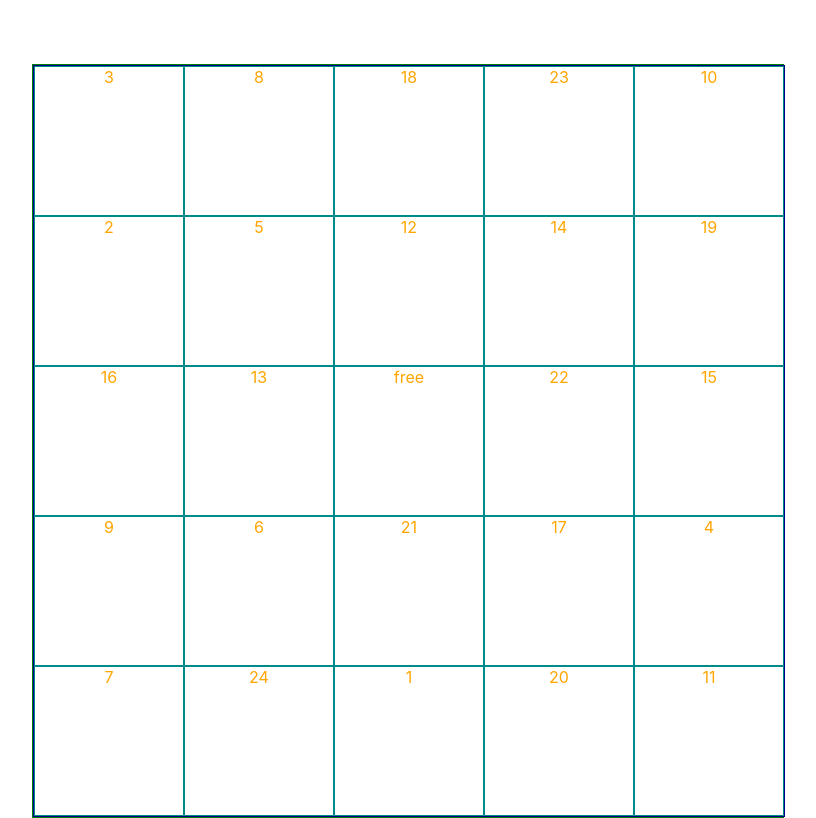
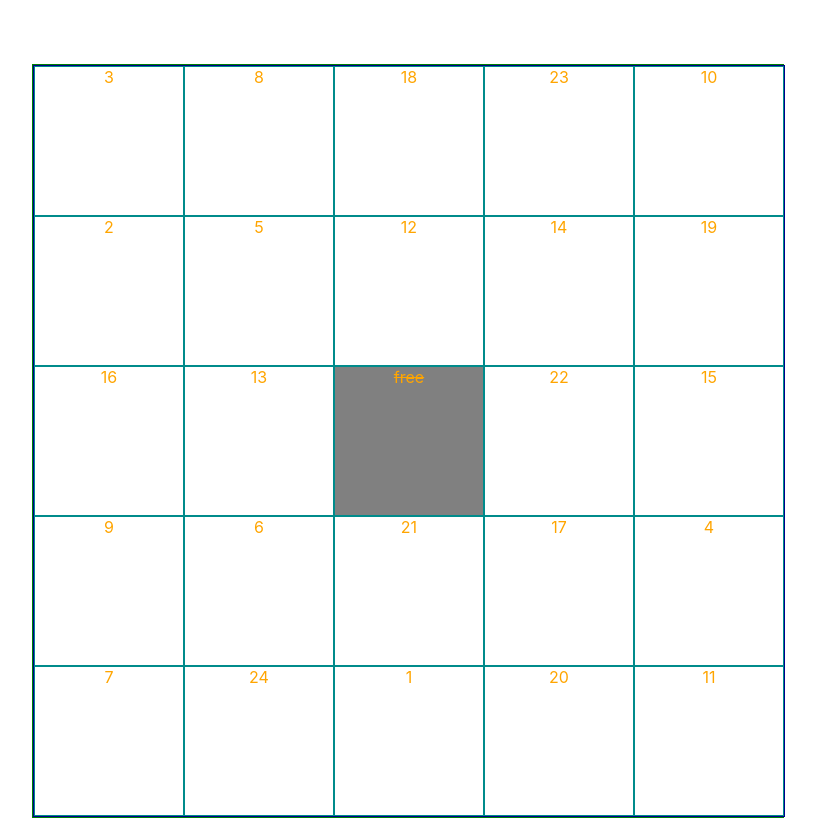
Before and after one commit to Gina-K/slalom-bingo-react-ts, a React (Vite) app: page / in a window 1280 px wide. Shown: the whole page, without its empty margins (232-1048 px from the left). Built offline with nearby package versions, Linux system fonts and the light colour scheme.

Commit message:
create toggleable cells (crossed/uncrossed)

```diff
--- a/src/assets/bingoCell.module.css
+++ b/src/assets/bingoCell.module.css
@@ -4,3 +4,8 @@
   color: orange;
   border: 1px solid darkcyan;
 }
+
+.crossed {
+  text-decoration: line-through;
+  background-color: gray;
+}
--- a/src/components/BingoCell.tsx
+++ b/src/components/BingoCell.tsx
@@ -1,13 +1,17 @@
+import { MouseEventHandler } from 'react'
+
 import cell from '../assets/bingoCell.module.css'
 
 interface BingoCellProps {
   text: string
+  isCrossed: boolean
+  onClick: MouseEventHandler<HTMLDivElement>
 }
 
-export const BingoCell = ({ text }: BingoCellProps) => {
+export const BingoCell = ({ text, isCrossed, onClick }: BingoCellProps) => {
   return (
     <>
-      <div className={cell.container}>
+      <div className={`${cell.container} ${isCrossed ? cell.crossed : ''}`} onClick={onClick}>
         <span>{text}</span>
       </div>
     </>
--- a/src/components/BingoField.tsx
+++ b/src/components/BingoField.tsx
@@ -1,14 +1,37 @@
+import { useState } from 'react'
 import field from '../assets/bingoField.module.css'
+import { FIELD_SIZE, FREE_CELL_INDEX } from '../consts'
 import { useFrustratingPhrases } from '../hooks/useFrustratingPhrases'
 import { BingoCell } from './BingoCell'
 
 export const BingoField = () => {
   const { phrases } = useFrustratingPhrases()
 
+  const initialCellStates: boolean[] = new Array(FIELD_SIZE).fill(false)
+  initialCellStates[FREE_CELL_INDEX] = true
+  const [cellStates, setCellStates] = useState<boolean[]>(initialCellStates)
+
+  const cellClickHandler = (index: number): void => {
+    if (index === FREE_CELL_INDEX) {
+      return
+    }
+
+    const newCellStates = [...cellStates]
+    newCellStates[index] = !newCellStates[index]
+    setCellStates(newCellStates)
+    console.log('>>>>> cellStates', cellStates)
+  }
+
   return (
     <div className={field.container}>
       <div className={field.grid}>
-        {phrases.map((phrase, index: number) => <BingoCell key={index} text={phrase} />)}
+        {phrases.map((phrase, index: number) =>
+          <BingoCell
+            key={index}
+            text={phrase}
+            isCrossed={cellStates[index]}
+            onClick={() => cellClickHandler(index)}
+          />)}
       </div>
     </div>
   )
--- a/src/consts.ts
+++ b/src/consts.ts
@@ -26,3 +26,4 @@ export const FRUSTRATING_PHRASES = [
 ]
 
 export const FIELD_SIZE = 25
+export const FREE_CELL_INDEX = 12
--- a/src/hooks/useFrustratingPhrases.ts
+++ b/src/hooks/useFrustratingPhrases.ts
@@ -1,6 +1,6 @@
 import { useCallback, useEffect, useState } from 'react'
 
-import { FIELD_SIZE, FRUSTRATING_PHRASES } from '../consts'
+import { FREE_CELL_INDEX, FRUSTRATING_PHRASES } from '../consts'
 
 interface UseFrustratingPhrasesResult {
   phrases: string[]
@@ -12,7 +12,7 @@ export const useFrustratingPhrases = (): UseFrustratingPhrasesResult => {
   const fillBingoField = useCallback(() => {
     // TODO: replace with correct shuffle function
     const shuffledPhrases = FRUSTRATING_PHRASES.toSorted(() => Math.random() - 0.5)
-    shuffledPhrases.splice(Math.floor(FIELD_SIZE / 2), 0, 'free')
+    shuffledPhrases.splice(FREE_CELL_INDEX, 0, 'free')
     setPhrases(shuffledPhrases)
   }, [])
 
```
